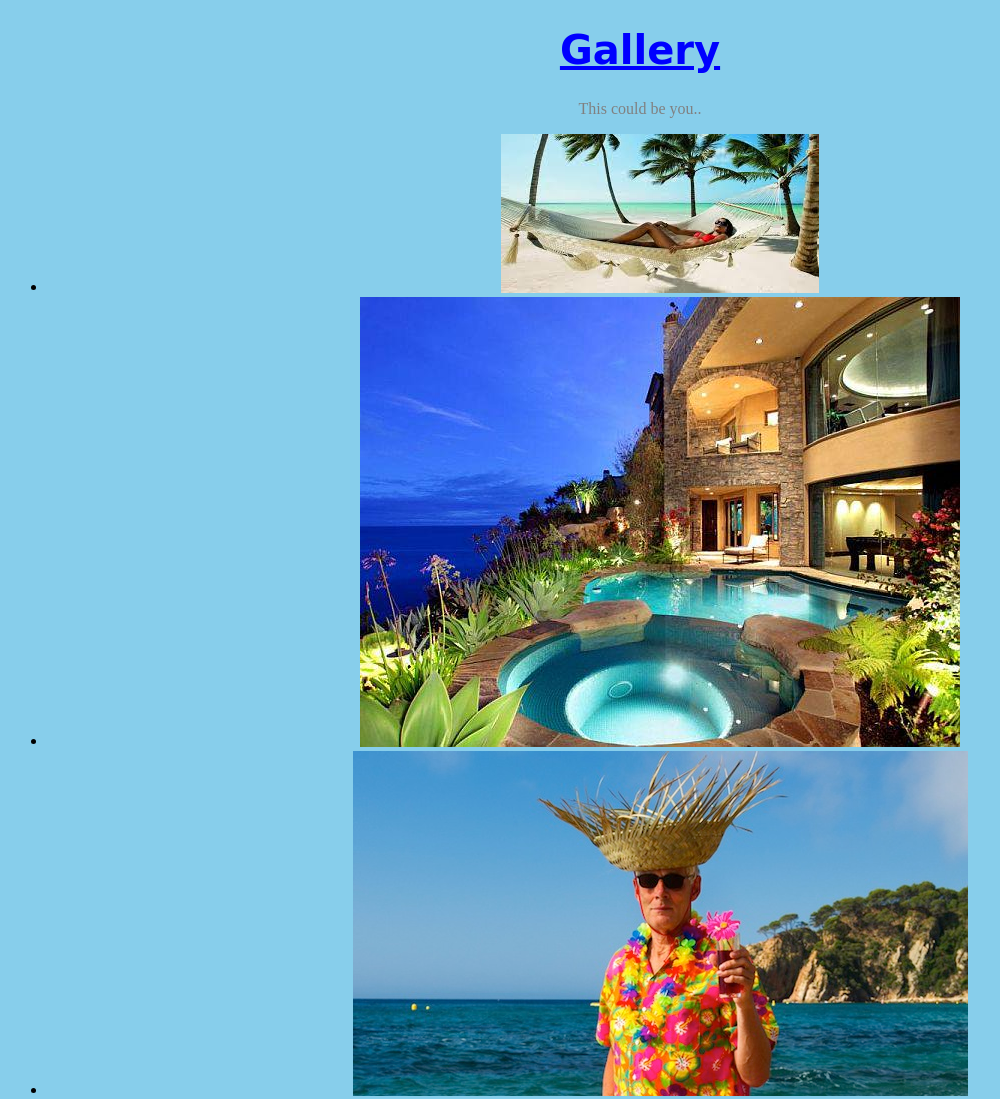
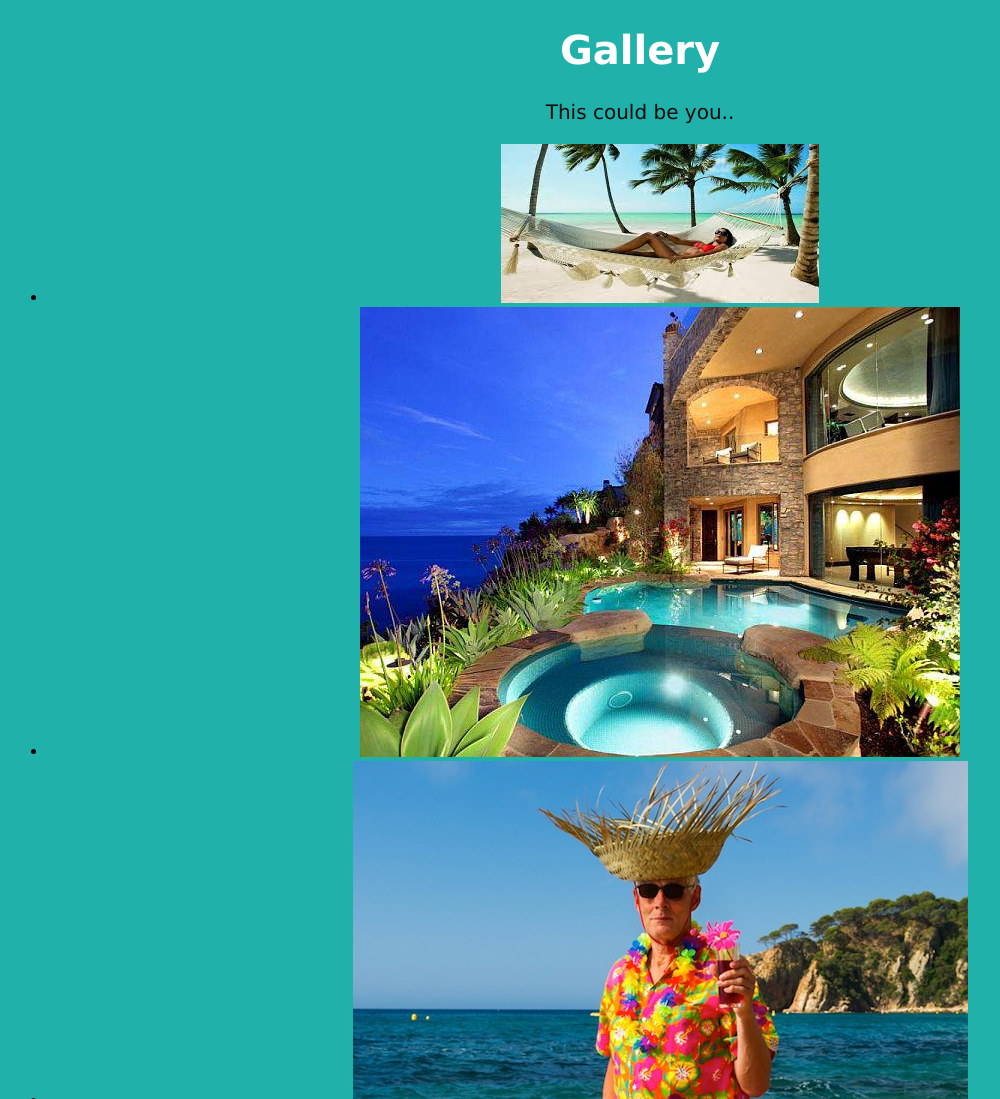
Before and after one commit to violenzae/bougie-island, a plain HTML site: page pictures.html in a window 1280 px wide. Shown: the top 1099 px of the page, without its empty margins (0-1000 px from the left). Drawn offline with Linux system fonts and the light colour scheme.

Commit message:
Added green_theme style sheet

```diff
--- a/css/style2.css
+++ b/css/style2.css
@@ -0,0 +1,21 @@
+h1 {
+  color: white;
+  font-size: 40px;
+  font-family: 'Lucida Sans', 'Lucida Sans Regular', 'Lucida Grande', 'Lucida Sans Unicode', Geneva, Verdana, sans-serif;
+}
+
+p {
+  font-family: 'Lucida Sans', 'Lucida Sans Regular', 'Lucida Grande', 'Lucida Sans Unicode', Geneva, Verdana, sans-serif;
+  color: rgb(17, 11, 11);
+  font-size: 20px;
+}
+
+li {
+  font-family: 'Lucida Sans', 'Lucida Sans Regular', 'Lucida Grande', 'Lucida Sans Unicode', Geneva, Verdana, sans-serif;
+
+}
+
+body {
+  background-color: lightseagreen;
+  text-align: center;
+}
--- a/pictures.html
+++ b/pictures.html
@@ -1,7 +1,7 @@
 <!DOCTYPE html>
 <html>
   <head>
-    <link href="css/style1.css" rel="stylesheet" type="text/css">
+      <link href="css/style2.css" rel="stylesheet" type="text/css">
     <title>Gallery</title>
   </head>
   <body>
```
Also changed, not shown: accommodations.html (+1 -0 lines), activities.html (+1 -1 lines), contact.html (+1 -1 lines), index.html (+1 -0 lines), travel-arrangements.html (+1 -1 lines).
